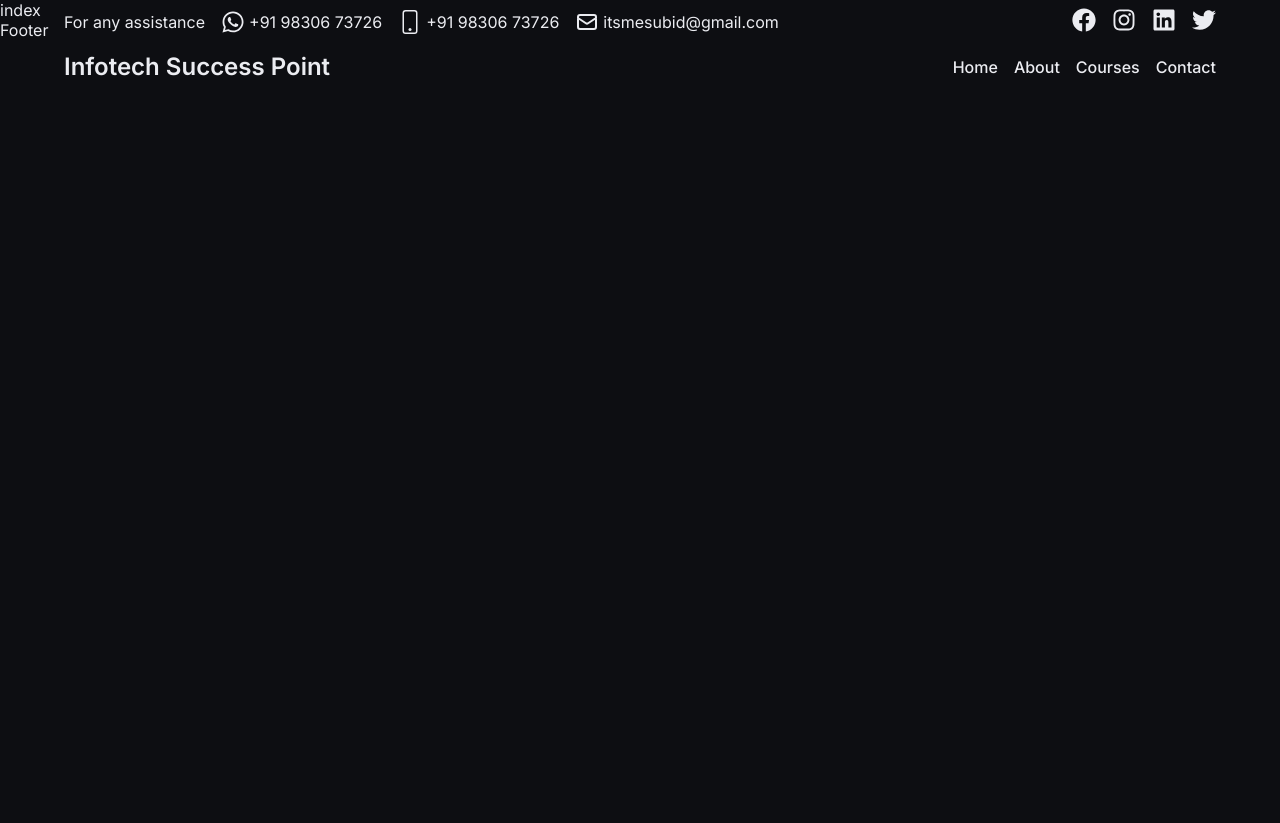
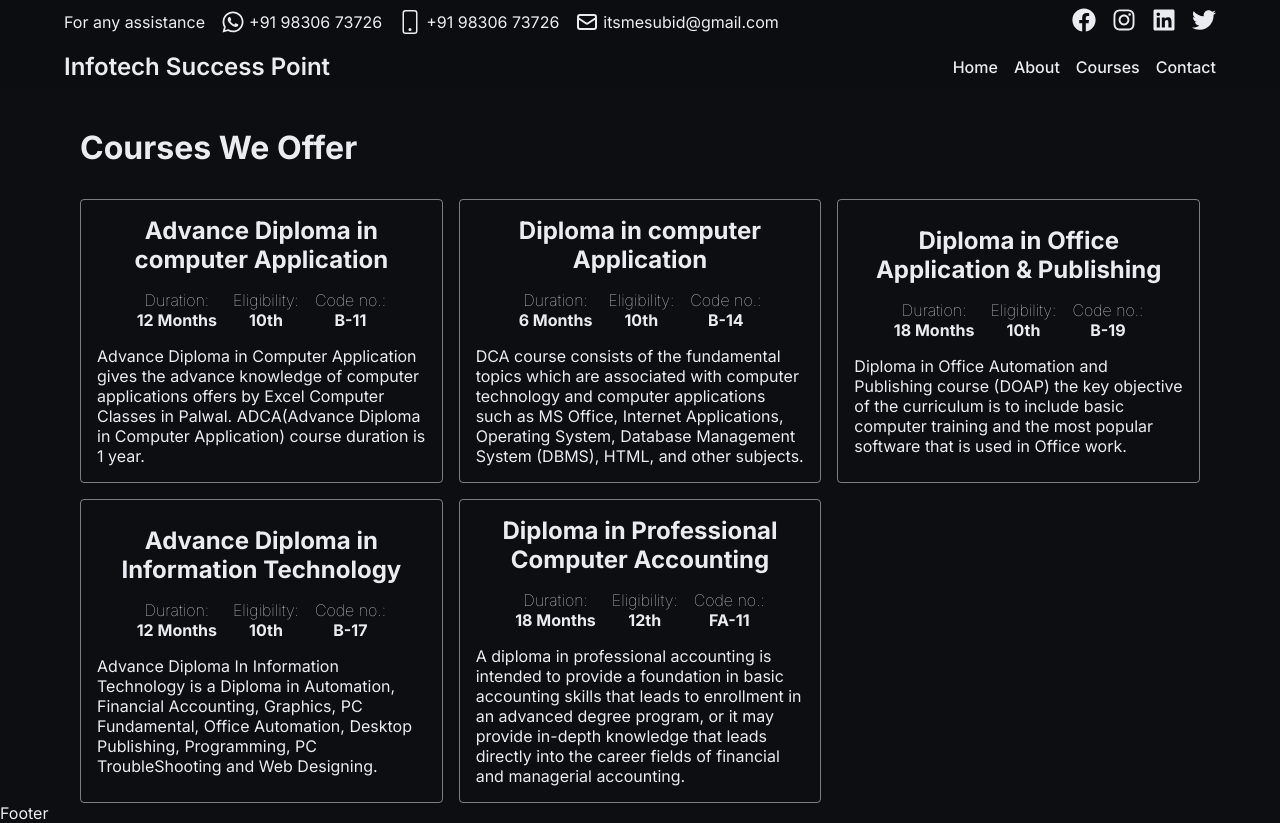
Before and after one commit to itsme-Subid/Infotech-Success-Point, a Next.js app: page /courses in a window 1280 px wide. Before the commit the page ends 800 px from the top, so only its background shows below. Built offline with nearby package versions, Linux system fonts and the light colour scheme.

Commit message:
Add `Courses`

```diff
--- /dev/null
+++ b/components/Course.tsx
@@ -0,0 +1,79 @@
+import React from "react";
+import styled from "styled-components";
+import { motion } from "framer-motion";
+
+const CourseStyled = styled.div`
+  display: flex;
+  flex-direction: column;
+  gap: 2rem;
+  & .wrapper {
+    display: flex;
+    flex-direction: column;
+    justify-content: center;
+    align-items: center;
+    gap: 1rem;
+    width: 100%;
+    height: 100%;
+    font-size: 1rem;
+    padding: 1rem;
+    border-radius: 0.25rem;
+    border: 1px solid rgba(var(--light-color), 0.5);
+    & h2 {
+      text-align: center;
+    }
+    & .courseDetails {
+      display: flex;
+      justify-content: center;
+      align-items: center;
+      gap: 1rem;
+      & span {
+        font-weight: lighter;
+        text-align: center;
+        display: flex;
+        justify-content: center;
+        align-items: center;
+        flex-direction: column;
+      }
+    }
+  }
+`;
+
+const item = {
+  hidden: { opacity: 0, x: -1000 },
+  show: { opacity: 1, x: 0 },
+};
+
+const Course = ({
+  course,
+}: {
+  course: {
+    id: string;
+    title: string;
+    description: string;
+    duration: string;
+    codeNo: string;
+    eligibility: string;
+  };
+}) => {
+  return (
+    <CourseStyled>
+      <motion.div className="wrapper" variants={item} transition={{ delay: 1 }}>
+        <h2>{course.title}</h2>
+        <p className="courseDetails">
+          <span>
+            Duration: <b>{course.duration}</b>
+          </span>
+          <span>
+            Eligibility: <b>{course.eligibility}</b>
+          </span>
+          <span>
+            Code no.: <b>{course.codeNo}</b>
+          </span>
+        </p>
+        <p>{course.description}</p>
+      </motion.div>
+    </CourseStyled>
+  );
+};
+
+export default Course;
--- a/components/Header.tsx
+++ b/components/Header.tsx
@@ -103,6 +103,8 @@ const Header = () => {
         left: 0,
         width: "100%",
         zIndex: 10,
+        background: "rgba(var(--dark-color), 0.8)",
+        backdropFilter: "blur(5px) ",
       }}
     >
       <Alert>
--- /dev/null
+++ b/courseDetails/courses.json
@@ -0,0 +1,42 @@
+[
+  {
+    "id": "1",
+    "title": "Advance Diploma in computer Application",
+    "description": "Advance Diploma in Computer Application gives the advance knowledge of computer applications offers by Excel Computer Classes in Palwal. ADCA(Advance Diploma in Computer Application) course duration is 1 year.",
+    "duration": "12 Months",
+    "codeNo": "B-11",
+    "eligibility": "10th"
+  },
+  {
+    "id": "2",
+    "title": "Diploma in computer Application",
+    "description": "DCA course consists of the fundamental topics which are associated with computer technology and computer applications such as MS Office, Internet Applications, Operating System, Database Management System (DBMS), HTML, and other subjects.",
+    "duration": "6 Months",
+    "codeNo": "B-14",
+    "eligibility": "10th"
+  },
+  {
+    "id": "3",
+    "title": "Diploma in Office Application & Publishing",
+    "description": "Diploma in Office Automation and Publishing course (DOAP) the key objective of the curriculum is to include basic computer training and the most popular software that is used in Office work.",
+    "duration": "18 Months",
+    "codeNo": "B-19",
+    "eligibility": "10th"
+  },
+  {
+    "id": "4",
+    "title": "Advance Diploma in Information Technology",
+    "description": "Advance Diploma In Information Technology is a Diploma in Automation, Financial Accounting, Graphics, PC Fundamental, Office Automation, Desktop Publishing, Programming, PC TroubleShooting and Web Designing.",
+    "duration": "12 Months",
+    "codeNo": "B-17",
+    "eligibility": "10th"
+  },
+  {
+    "id": "5",
+    "title": "Diploma in Professional Computer Accounting",
+    "description": "A diploma in professional accounting is intended to provide a foundation in basic accounting skills that leads to enrollment in an advanced degree program, or it may provide in-depth knowledge that leads directly into the career fields of financial and managerial accounting.",
+    "duration": "18 Months",
+    "codeNo": "FA-11",
+    "eligibility": "12th"
+  }
+]
--- a/package.json
+++ b/package.json
@@ -16,6 +16,7 @@
     "@types/node": "18.11.18",
     "@types/react": "18.0.26",
     "@types/react-dom": "18.0.10",
+    "axios": "^1.2.2",
     "eslint": "8.31.0",
     "eslint-config-next": "13.1.1",
     "framer-motion": "^8.2.4",
--- /dev/null
+++ b/pages/api/courses.ts
@@ -0,0 +1,22 @@
+import { readFile } from "fs";
+import type { NextApiRequest, NextApiResponse } from "next";
+
+export default function handler(
+  req: NextApiRequest,
+  res: NextApiResponse<{
+    error?: String;
+    data?: String | String[];
+  }>
+) {
+  try {
+    readFile("./courseDetails/courses.json", "utf8", (err, data) => {
+      if (!!err) {
+        res.status(500).json({ error: err.message });
+      } else {
+        res.status(200).json(JSON.parse(data));
+      }
+    });
+  } catch (err: unknown) {
+    res.status(500).json({ error: (err as Error).message });
+  }
+}
--- a/pages/api/hello.ts
+++ /dev/null
@@ -1,13 +0,0 @@
-// Next.js API route support: https://nextjs.org/docs/api-routes/introduction
-import type { NextApiRequest, NextApiResponse } from 'next'
-
-type Data = {
-  name: string
-}
-
-export default function handler(
-  req: NextApiRequest,
-  res: NextApiResponse<Data>
-) {
-  res.status(200).json({ name: 'John Doe' })
-}
--- a/pages/courses/index.tsx
+++ b/pages/courses/index.tsx
@@ -1,9 +1,91 @@
-import React from 'react'
+import axios from "axios";
+import React, { useState, useEffect } from "react";
+import styled from "styled-components";
+import Course from "../../components/Course";
+import { motion } from "framer-motion";
+
+const Courses = styled.div`
+  margin-top: 8rem;
+  display: flex;
+  flex-direction: column;
+  justify-content: center;
+  align-items: center;
+  gap: 2rem;
+  & h1 {
+    width: 100%;
+  }
+  & .courses-container {
+    display: grid;
+    grid-template-columns: repeat(3, 1fr);
+    place-content: flex-start;
+    gap: 1rem;
+    @media (max-width: 60rem) {
+      grid-template-columns: repeat(2, 1fr);
+    }
+    @media (max-width: 35rem) {
+      grid-template-columns: 1fr;
+    }
+  }
+`;
+
+const container = {
+  hidden: { opacity: 0 },
+  show: {
+    opacity: 1,
+    transition: {
+      staggerChildren: 0.5,
+    },
+  },
+};
 
 const index = () => {
+  // eslint-disable-next-line react-hooks/rules-of-hooks
+  const [courses, setCourses] = useState<
+    [
+      {
+        id: string;
+        title: string;
+        description: string;
+        duration: string;
+        codeNo: string;
+        eligibility: string;
+      }
+    ]
+  >([
+    {
+      id: "",
+      title: "",
+      description: "",
+      duration: "",
+      codeNo: "",
+      eligibility: "",
+    },
+  ]);
+  const fetchCourses = async () => {
+    axios.get("/api/courses").then((response) => {
+      setCourses(response.data);
+      console.log(response.data);
+    });
+  };
+  // eslint-disable-next-line react-hooks/rules-of-hooks
+  useEffect(() => {
+    fetchCourses();
+  }, []);
   return (
-    <div>index</div>
-  )
-}
+    <Courses className="container">
+      <h1>Courses We Offer</h1>
+      <motion.div
+        className="courses-container"
+        variants={container}
+        initial="hidden"
+        animate="show"
+      >
+        {courses.map((course, index) => {
+          return <Course key={index} course={course} />;
+        })}
+      </motion.div>
+    </Courses>
+  );
+};
 
-export default index
+export default index;
--- a/pages/index.tsx
+++ b/pages/index.tsx
@@ -59,6 +59,7 @@ const Main = styled.main`
 `;
 
 export default function Home() {
+
   return (
     <>
       <Head>
```
Also changed, not shown: 1 other file (tests, documents, lock files or other folders).
